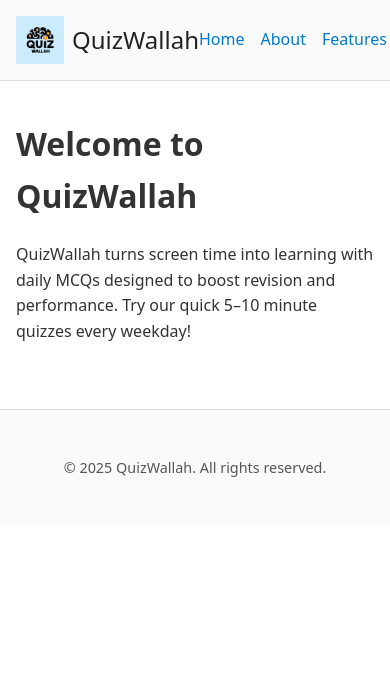
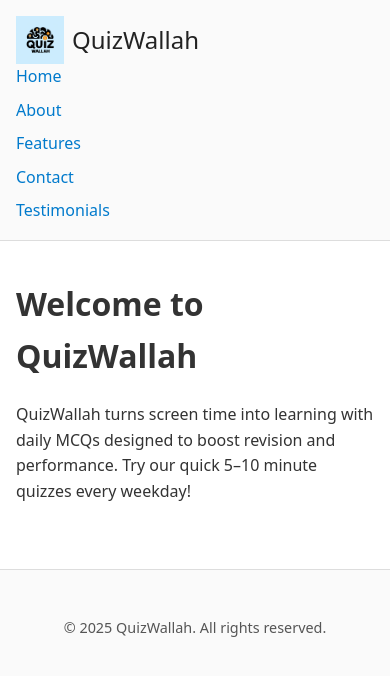
Before and after one commit to sarwarkhan009/github.io, a Jekyll site: the page built from index.md, in a window 390 px wide. Shown: the top 676 px of the page. Built offline with Jekyll 4.4.1, drawn with Linux system fonts in a browser that asks for light colours.

Commit message:
Update style.css

```diff
--- a/assets/css/style.css
+++ b/assets/css/style.css
@@ -58,3 +58,19 @@
   font-size: 0.9rem;
   color: #555;
 }
+
+
+/* Stack navigation on small screens */
+@media (max-width: 600px) {
+  .site-header .wrapper {
+    flex-direction: column;
+    align-items: flex-start;
+  }
+  .site-nav ul {
+    flex-direction: column;
+    width: 100%;
+  }
+  .site-nav li + li {
+    margin: 0.5rem 0 0 0;
+  }
+}
```
